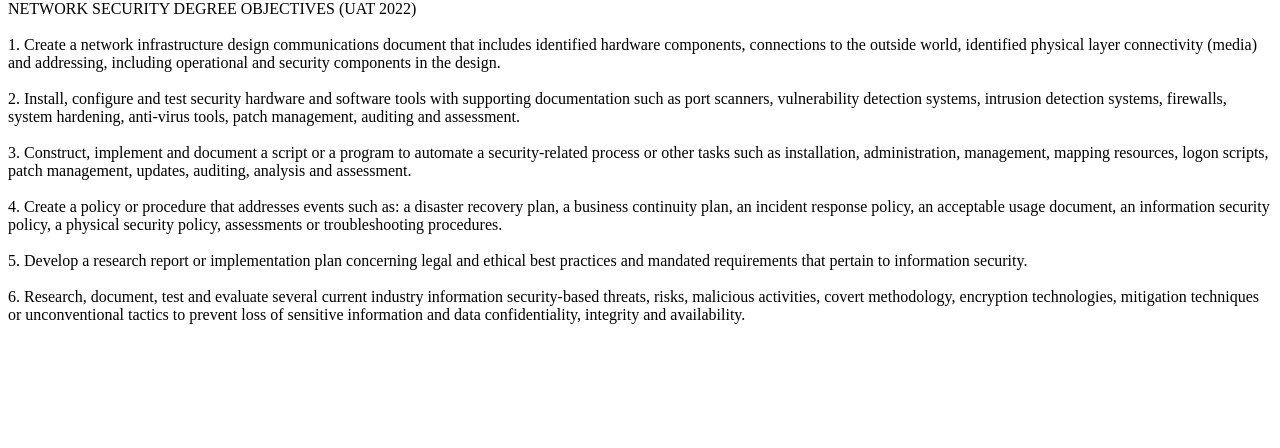
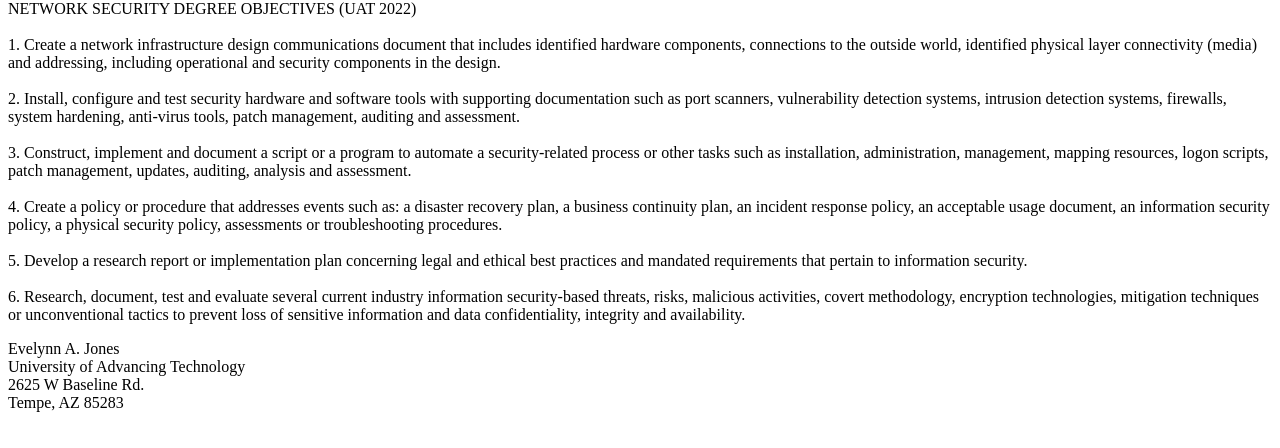
Before and after one commit to evelynnmimijae/UAT_CSC102, a plain HTML site: page boards.html in a window 1280 px wide. Shown: the part 216-664 px from the top of the page. Drawn offline with Linux system fonts and the light colour scheme.

Commit message:
Update boards.html - footer tag
Added a footer to the page with contact information.

```diff
--- a/boards.html
+++ b/boards.html
@@ -51,5 +51,17 @@ pertain to information security.
 covert methodology, encryption technologies, mitigation techniques or unconventional tactics to prevent loss of sensitive
 information and data confidentiality, integrity and availability.
         </p>
+
+        <!-- This is a footer tag. Information at the bottom of the page. Done on Thurs., May 22, 2025. -->
+        <footer>
+          Evelynn A. Jones
+          <br>
+          University of Advancing Technology
+          <br>
+          2625 W Baseline Rd.
+          <br>
+          Tempe, AZ 85283
+          <br>
+        </footer>
       </body>
 </html>
```
